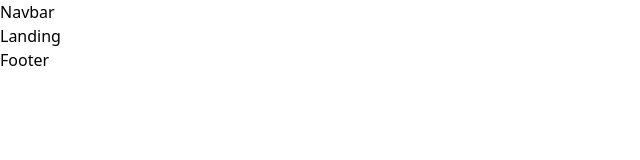
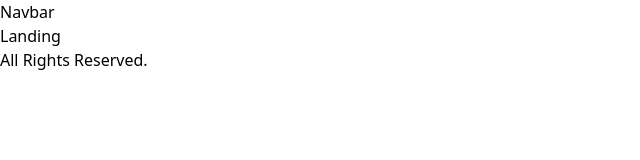
Before and after one commit to devryyeong/photo-univ, a React (Vite) app in the folder frontend/: page / in a window 1280 px wide. Shown: the top 160 px of the page, without its empty margins (0-640 px from the left). Built offline with nearby package versions, Linux system fonts and the light colour scheme.

Commit message:
feat: header/contents/footer layout 구현

```diff
--- a/frontend/package.json
+++ b/frontend/package.json
@@ -13,6 +13,7 @@
     "@types/react-router-dom": "^5.3.3",
     "react": "^18.2.0",
     "react-dom": "^18.2.0",
+    "react-icons": "^4.11.0",
     "react-router-dom": "^6.16.0"
   },
   "devDependencies": {
--- a/frontend/src/App.tsx
+++ b/frontend/src/App.tsx
@@ -7,13 +7,13 @@ import Footer from "./layout/Footer";
 
 function Layout() {
   return (
-    <>
+    <div className="flex flex-col h-screen justify-between">
       <Navbar />
-      <main>
+      <main className="mb-auto w-10/12 max-w-4xl mx-auto">
         <Outlet />
       </main>
       <Footer />
-    </>
+    </div>
   )
 }
 
--- a/frontend/src/layout/Footer/index.tsx
+++ b/frontend/src/layout/Footer/index.tsx
@@ -2,7 +2,7 @@ import React from 'react'
 
 const Footer = () => {
   return (
-    <div>Footer</div>
+    <div className="flex h-20 text-lg justify-center items-center">All Rights Reserved.</div>
   )
 }
 
```
Also changed, not shown: 1 other file (tests, documents, lock files or other folders).
